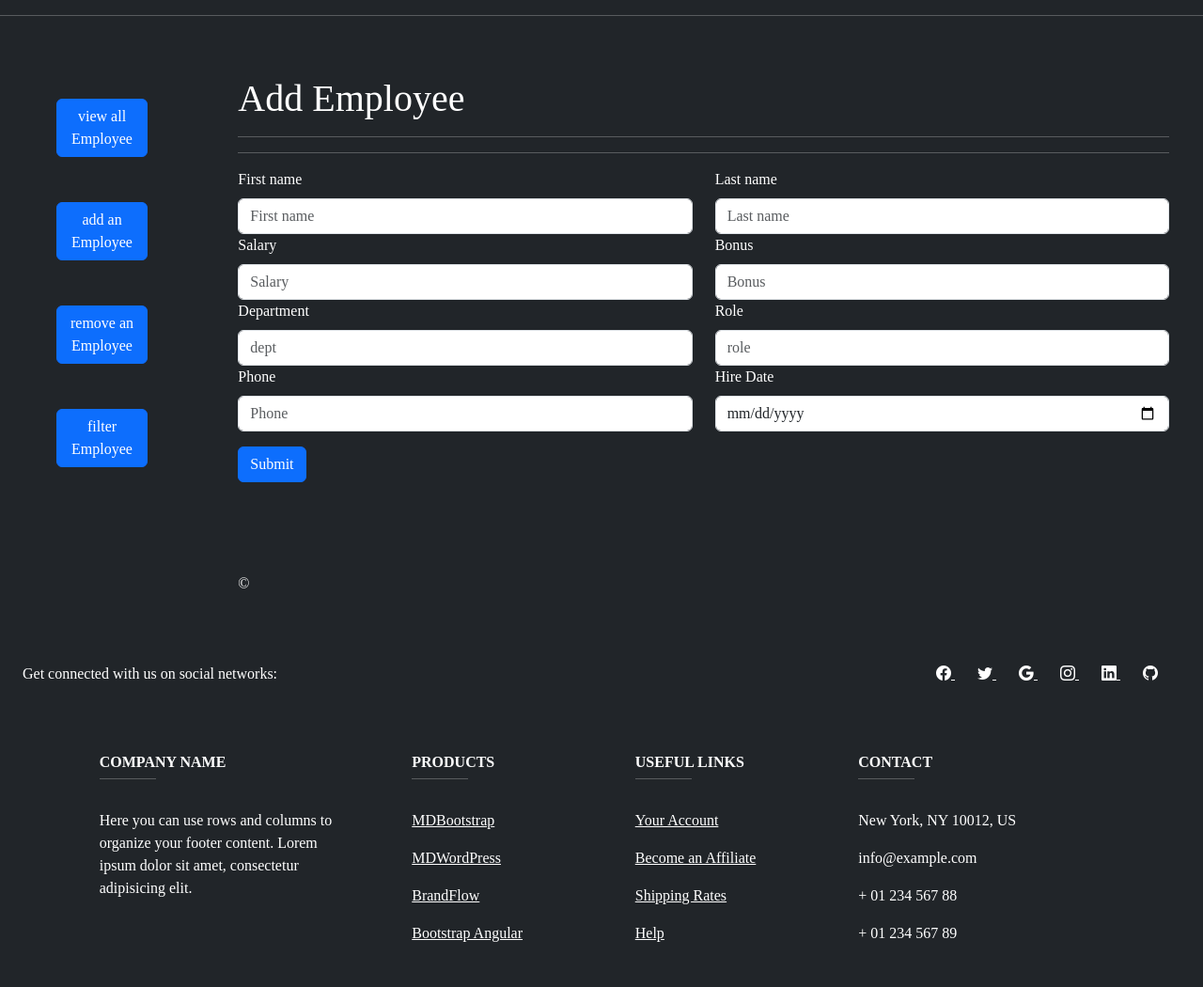
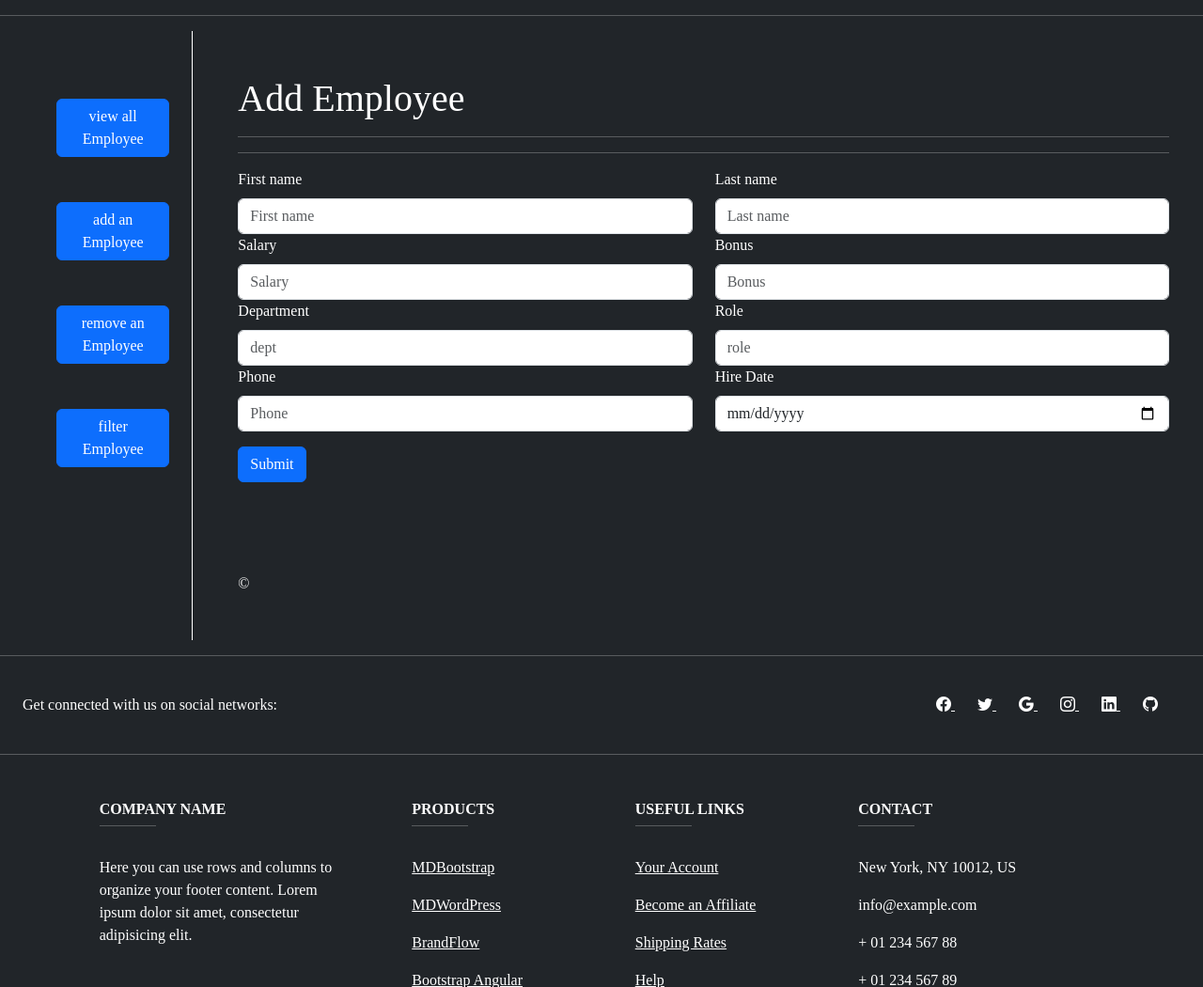
Before and after one commit to sarthakNegi-7777/Payroll_Management_System_Final, a Django app: page /add_emp in a window 1280 px wide. Shown: the part 66-1116 px from the top of the page at 94% size. Run offline with Django 4.2, Linux system fonts and the light colour scheme; a user stored in the database is signed in.

Commit message:
right borders

```diff
--- a/Emplyee_app/templates/base.html
+++ b/Emplyee_app/templates/base.html
@@ -10,7 +10,7 @@
     <title>{%block title%}{%endblock%}</title>
     <style>
       .custom-button{
-        width: 80%;
+        width: 100%;
       }
     </style>
     <link rel="stylesheet" type="text/css" href="{% static 'Emplyee_app/css/basestyle.css' %}">
@@ -50,7 +50,7 @@
   <hr>
 
   <div class="row">
-    <div class="col-2 flex-column  p-5"style="background-color: rgb(33, 37, 41);">
+    <div class="col-2 flex-column  p-5"style="background-color: rgb(33, 37, 41); border-right: 1px solid #ffffff; ">
 
 
       <a class="btn btn-primary m-4 custom-button" href="/all_emp" role="button">view all Employee</a>
@@ -71,7 +71,7 @@
     </div>
     </div>
 
-
+<hr>
 
 
    <!-- ------------------------------------------------------------------------------------------------------------------------------------------- -->
@@ -118,7 +118,7 @@
       <!-- Right -->
     </section>
     <!-- Section: Social media -->
-
+<hr>
     <!-- Section: Links  -->
     <section class="">
       <div class="container text-center text-md-start mt-5">
```
